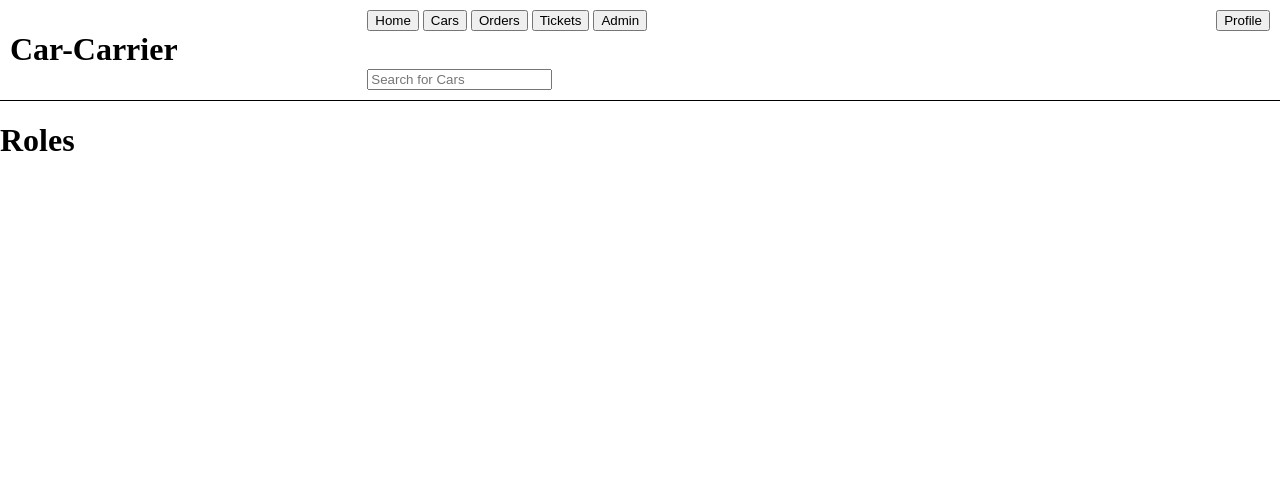
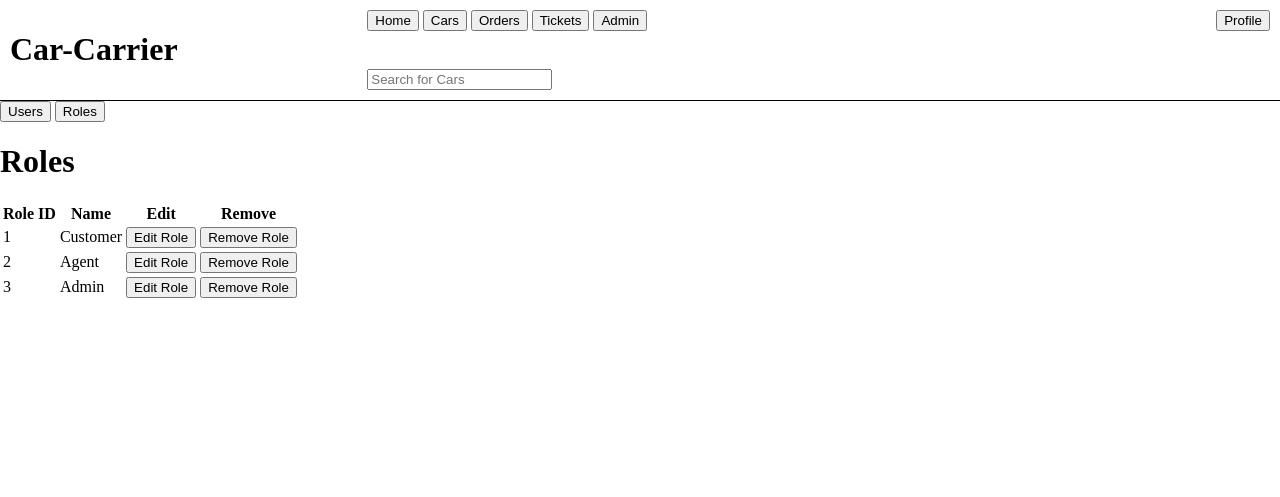
Before and after one commit to hammerhc/Car-Carrier, a Flask app: page /roles in a window 1280 px wide. Shown: the top 497 px of the page. Run offline with Flask 2, Linux system fonts and the light colour scheme.

Commit message:
Updated Roles Page

```diff
--- a/src/static/js/admin/roles.js
+++ b/src/static/js/admin/roles.js
@@ -0,0 +1,49 @@
+var rolesTable = document.getElementById("rolesTable");
+
+var rolesArray = [
+    {
+        id: 1,
+        name: "Customer"
+    },
+    {
+        id: 2,
+        name: "Agent"
+    },
+    {
+        id: 3,
+        name: "Admin"
+    }
+]
+
+createRows();
+
+function createRows() {
+    for (var i = 0; i < rolesArray.length; i++) {
+        var row = `<tr>
+                        <td>${rolesArray[i].id}</td>
+                        <td>${rolesArray[i].name}</td>
+                        <td><button id="editRole${rolesArray[i].id}" onclick="editRole(event)">Edit Role</button></td>
+                        <td><button id="removeRole${rolesArray[i].id}" onclick="removeRole(event)">Remove Role</button></td>
+                    </tr>`
+
+        rolesTable.innerHTML += row;
+    }
+}
+
+function editRole(event) {
+    var roleId = event.target.id.replace("editRole", "");
+
+    navigate("/roles?id=" + roleId);
+}
+
+function removeRole(event) {
+    var roleId = event.target.id.replace("removeRole", "");
+}
+
+function users() {
+    navigate("/users");
+}
+
+function roles() {
+    navigate("/roles");
+}
--- a/src/templates/admin/roles.html
+++ b/src/templates/admin/roles.html
@@ -5,5 +5,16 @@
 {% endblock %}
 
 {% block content %}
+<button id="buttonUsers" class="navButton" onclick="users()">Users</button>
+<button id="buttonRoles" class="navButton" onclick="roles()">Roles</button>
+
 <h1>Roles</h1>
+<table id="rolesTable">
+    <tr>
+        <th>Role ID</th>
+        <th>Name</th>
+        <th>Edit</th>
+        <th>Remove</th>
+    </tr>
+</table>
 {% endblock %}
```
